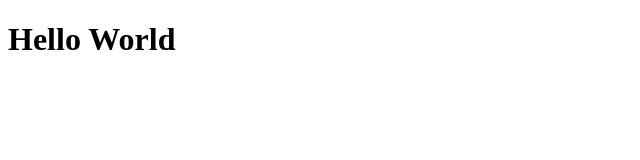
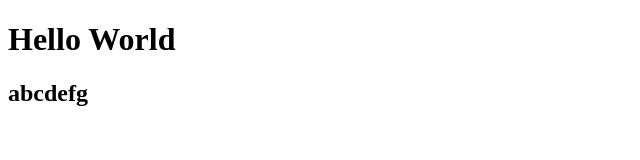
Before and after one commit to HsuMoeYuSan/Jewelry-Palace, a plain HTML site: page src/main/webapp/NewFile.html in a window 1280 px wide. Shown: the whole page, without its empty margins (0-640 px from the left). Drawn offline with Linux system fonts and the light colour scheme.

Commit message:
pushhhhh

```diff
--- a/src/main/webapp/NewFile.html
+++ b/src/main/webapp/NewFile.html
@@ -6,5 +6,6 @@
 </head>
 <body>
 	<h1>Hello World</h1>
+	<h2>abcdefg</h2>
 </body>
 </html>
```
